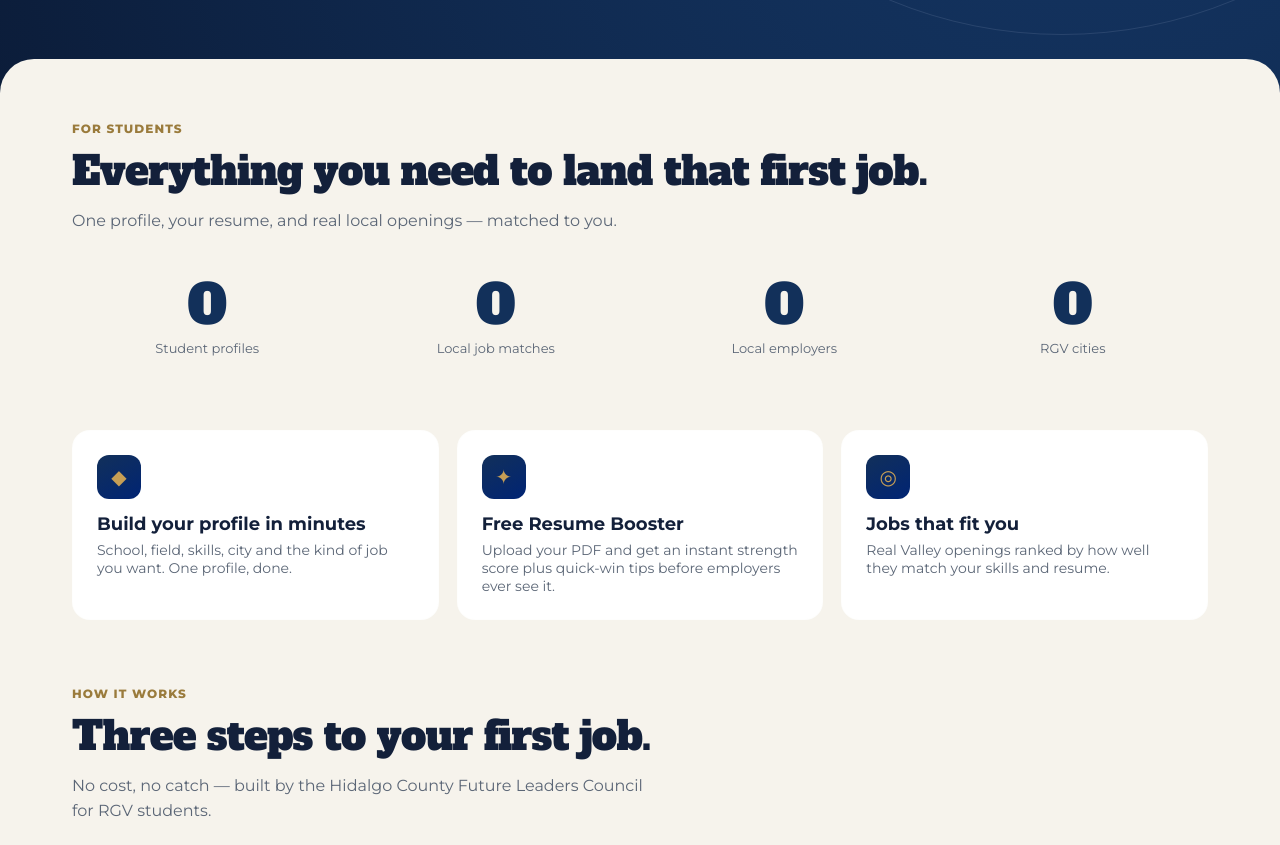
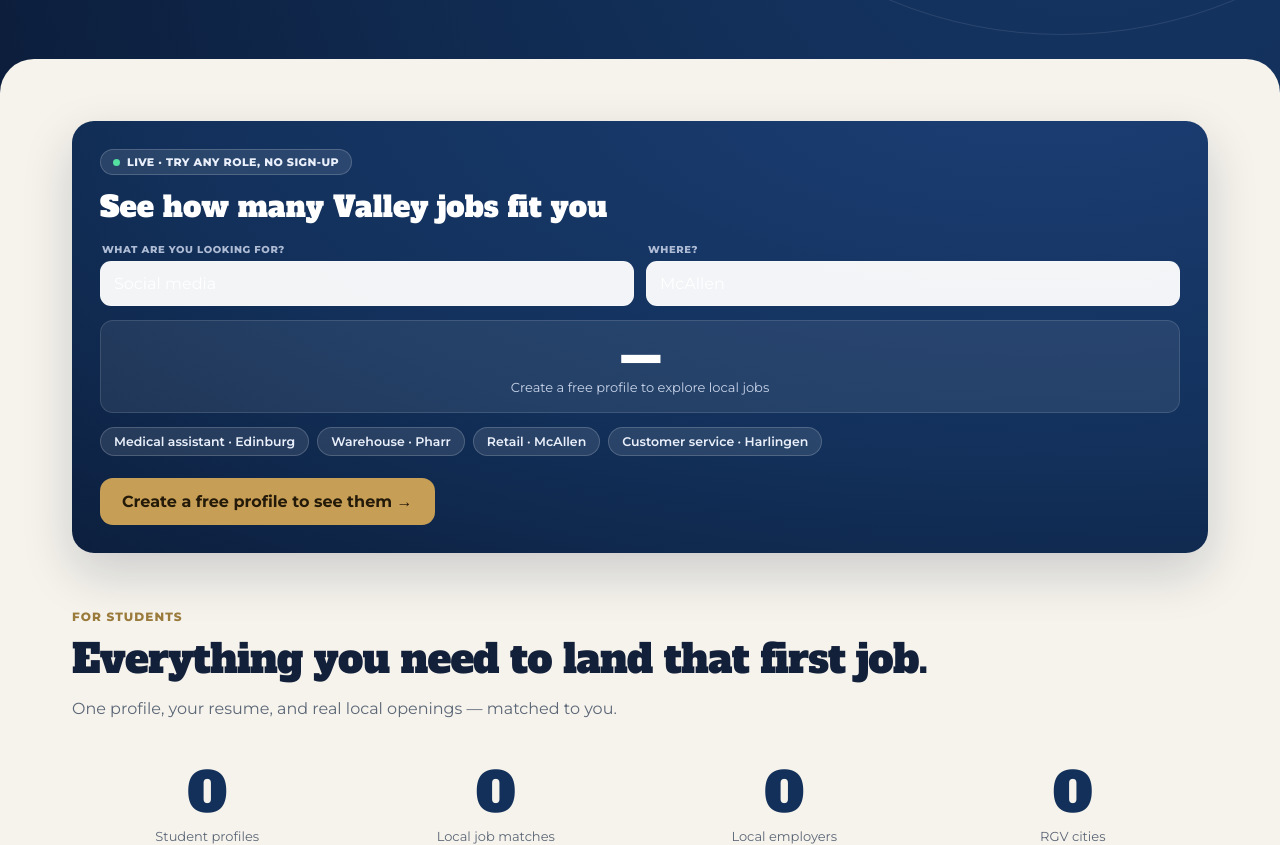
Before and after one commit to startup-mcallen/flc-connect, a plain HTML site: page index.html in a window 1280 px wide. Shown: the part 781-1626 px from the top of the page. Drawn offline with nearby package versions, Linux system fonts and the light colour scheme; no server answers.

Commit message:
Landing: add 'Try it live' job counter (anon-safe RPC), bilingual, with graceful fallback
Co-Authored-By: Claude Opus 4.8 <noreply@anthropic.com>
Claude-Session: https://claude.ai/code/session_019gkCneTyBWV6q9RMLs2mi3

```diff
--- a/index.html
+++ b/index.html
@@ -158,6 +158,22 @@ footer{background:var(--cream);color:#8a94a6;text-align:center;padding:4px 0 42p
 .privacy summary{display:inline;cursor:pointer;color:var(--royal);font-weight:600;list-style:none}
 .privacy summary::-webkit-details-marker{display:none}
 .privbody{max-width:60ch;margin:10px auto 0;color:#5b6676;font-size:12.5px;line-height:1.6;text-align:left}
+/* try it live */
+.trylive{background:radial-gradient(130% 150% at 85% -10%, #1b3e74, var(--navy2) 60%, var(--navy));color:#fff;border-radius:22px;padding:28px;margin-bottom:56px;box-shadow:0 20px 50px rgba(12,30,60,.18)}
+.trylive h3{font-size:clamp(21px,4vw,29px);margin:12px 0 16px;color:#fff}
+.tl-tag{display:inline-flex;align-items:center;gap:7px;font-size:11px;font-weight:800;letter-spacing:.04em;text-transform:uppercase;color:#eaf0fb;background:rgba(255,255,255,.1);border:1px solid rgba(255,255,255,.18);padding:5px 12px;border-radius:999px}
+.tl-tag .dot{width:7px;height:7px;border-radius:50%;background:#53e0a0}
+.tl-fields{display:grid;gap:12px;margin-bottom:14px}
+@media(min-width:620px){.tl-fields{grid-template-columns:1fr 1fr}}
+.tl-f label{display:block;font-size:10px;font-weight:800;letter-spacing:.06em;text-transform:uppercase;color:#aebbd4;margin:0 2px 5px}
+.tl-f input{width:100%;padding:12px 13px;border:1.5px solid rgba(255,255,255,.18);border-radius:11px;font:inherit;background:rgba(255,255,255,.95);color:var(--ink)}
+.tl-f input:focus{outline:none;border-color:var(--gold)}
+.tl-count{background:rgba(255,255,255,.08);border:1px solid rgba(255,255,255,.12);border-radius:13px;padding:16px;text-align:center;margin-bottom:14px}
+.tl-count b{font-family:'Alfa Slab One',serif;font-size:40px;color:var(--gold2);display:block;line-height:1}
+.tl-count span{font-size:13px;color:#c9d4ea}
+.tl-pills{display:flex;flex-wrap:wrap;gap:8px;margin-bottom:18px}
+.tl-pill{background:rgba(255,255,255,.1);border:1px solid rgba(255,255,255,.18);color:#eaf0fb;font-size:12.5px;font-weight:600;padding:6px 13px;border-radius:999px;cursor:pointer}
+.tl-pill:hover{background:rgba(255,255,255,.2)}
 /* council mission / vision band */
 .council{display:flex;gap:26px;align-items:center;background:#fff;border:1px solid var(--line);border-radius:22px;padding:28px;margin-bottom:56px;box-shadow:0 14px 40px rgba(19,32,58,.07)}
 .council .seal{flex:0 0 auto;width:118px;height:118px;display:flex;align-items:center;justify-content:center}
@@ -241,6 +257,22 @@ footer{background:var(--cream);color:#8a94a6;text-align:center;padding:4px 0 42p
 
 <div class="canvas">
   <div class="wrap">
+    <div class="trylive">
+      <div class="tl-tag"><span class="dot"></span> Live · try any role, no sign-up</div>
+      <h3 class="slab">See how many Valley jobs fit you</h3>
+      <div class="tl-fields">
+        <div class="tl-f"><label>What are you looking for?</label><input id="tl-role" autocomplete="off" placeholder="e.g. Medical assistant, retail, social media" value="Social media"></div>
+        <div class="tl-f"><label>Where?</label><input id="tl-loc" autocomplete="off" placeholder="City in the RGV" value="McAllen"></div>
+      </div>
+      <div class="tl-count"><b id="tl-n">—</b><span id="tl-lbl">local openings match right now</span></div>
+      <div class="tl-pills">
+        <span class="tl-pill" data-r="Medical assistant" data-l="Edinburg">Medical assistant · Edinburg</span>
+        <span class="tl-pill" data-r="Warehouse" data-l="Pharr">Warehouse · Pharr</span>
+        <span class="tl-pill" data-r="Retail" data-l="McAllen">Retail · McAllen</span>
+        <span class="tl-pill" data-r="Customer service" data-l="Harlingen">Customer service · Harlingen</span>
+      </div>
+      <a class="btn gold" href="app.html#/signup" style="margin-top:4px">Create a free profile to see them &rarr;</a>
+    </div>
     <div class="eyebrow2">For students</div>
     <h2 class="sec-title slab">Everything you need to land that first job.</h2>
     <p class="sec-sub">One profile, your resume, and real local openings — matched to you.</p>
@@ -395,6 +427,32 @@ footer{background:var(--cream);color:#8a94a6;text-align:center;padding:4px 0 42p
       else run();
     }
     setTimeout(function(){ if(!window.__counted) animateCounters(); },1600);
+
+    // ---- "Try it live" job counter (anon-safe RPC) ----
+    (function(){
+      var roleEl=document.getElementById('tl-role'), locEl=document.getElementById('tl-loc'),
+          nEl=document.getElementById('tl-n'), lblEl=document.getElementById('tl-lbl');
+      if(!roleEl||!nEl) return;
+      var t=null;
+      function animN(to){ var from=parseInt((nEl.textContent||'0').replace(/[^0-9]/g,''))||0; var t0=performance.now();
+        (function s(now){ var p=Math.min(1,(now-t0)/500); nEl.textContent=Math.round(from+(to-from)*(1-Math.pow(1-p,3))); if(p<1)requestAnimationFrame(s); })(performance.now()); }
+      function run(){
+        var q=(roleEl.value||'').trim(), loc=(locEl.value||'').trim();
+        var es=document.documentElement.lang==='es';
+        var fallback=es?'Crea un perfil gratis para explorar trabajos locales':'Create a free profile to explore local jobs';
+        sb.rpc('jobs_matching_count',{q:q, loc:loc}).then(function(r){
+          if(r && !r.error && r.data!=null){
+            var n=r.data|0; animN(n);
+            lblEl.textContent = es ? (n===1?'vacante local encaja ahora mismo':'vacantes locales encajan ahora mismo') : (n===1?'local opening matches right now':'local openings match right now');
+          } else { nEl.textContent='—'; lblEl.textContent=fallback; }
+        }).catch(function(){ nEl.textContent='—'; lblEl.textContent=fallback; });
+      }
+      function schedule(){ if(t) clearTimeout(t); t=setTimeout(run, 300); }
+      roleEl.addEventListener('input', schedule);
+      locEl.addEventListener('input', schedule);
+      document.querySelectorAll('.tl-pill').forEach(function(p){ p.addEventListener('click', function(){ roleEl.value=p.getAttribute('data-r'); locEl.value=p.getAttribute('data-l'); run(); }); });
+      run();
+    })();
   }catch(e){}
 })();
 </script>
@@ -415,6 +473,11 @@ footer{background:var(--cream);color:#8a94a6;text-align:center;padding:4px 0 42p
     "Free for students":"Gratis para estudiantes",
     "Top match":"Mejor match",
     "Sample":"Ejemplo",
+    "Live · try any role, no sign-up":"En vivo · prueba cualquier rol, sin cuenta",
+    "See how many Valley jobs fit you":"Mira cuántos trabajos del Valle van contigo",
+    "What are you looking for?":"¿Qué estás buscando?","Where?":"¿Dónde?",
+    "Create a free profile to see them →":"Crea un perfil gratis para verlas →",
+    "Medical assistant · Edinburg":"Asistente médico · Edinburg","Warehouse · Pharr":"Almacén · Pharr","Retail · McAllen":"Tienda · McAllen","Customer service · Harlingen":"Atención al cliente · Harlingen",
     "Community outreach assistant":"Asistente de alcance comunitario",
     "Hi, Daniela":"Hola, Daniela",
     "PSJA Early College · Class of 2027":"PSJA Early College · Generación 2027",
```
